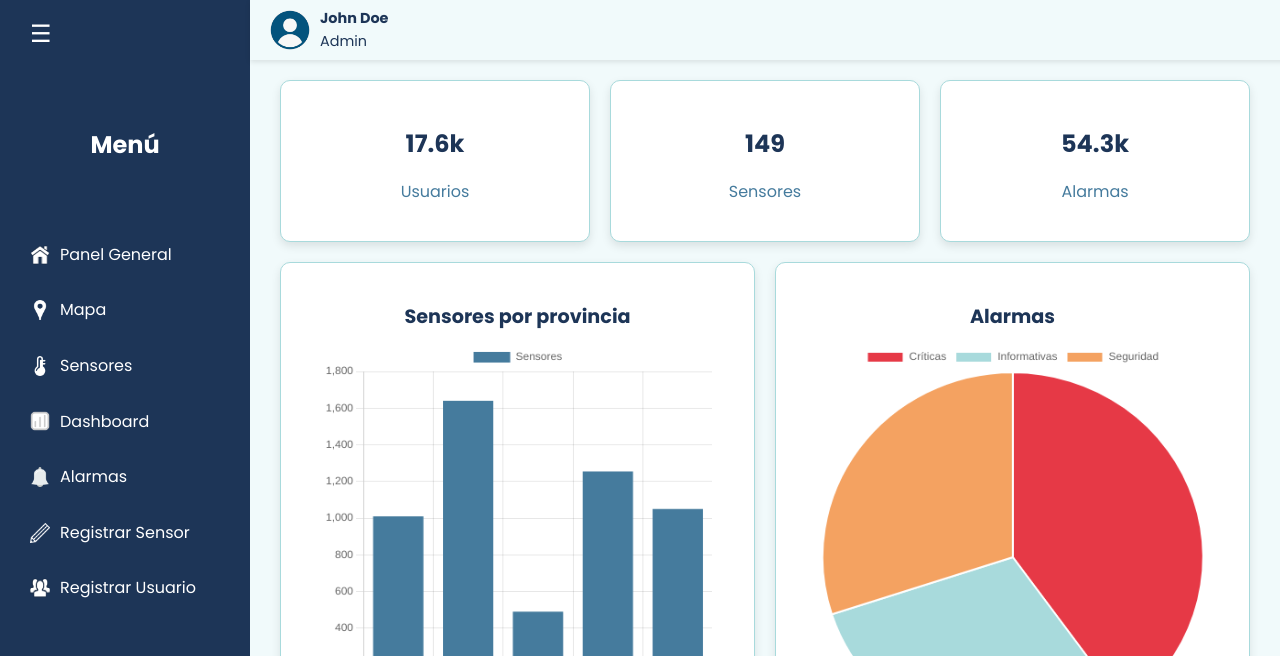
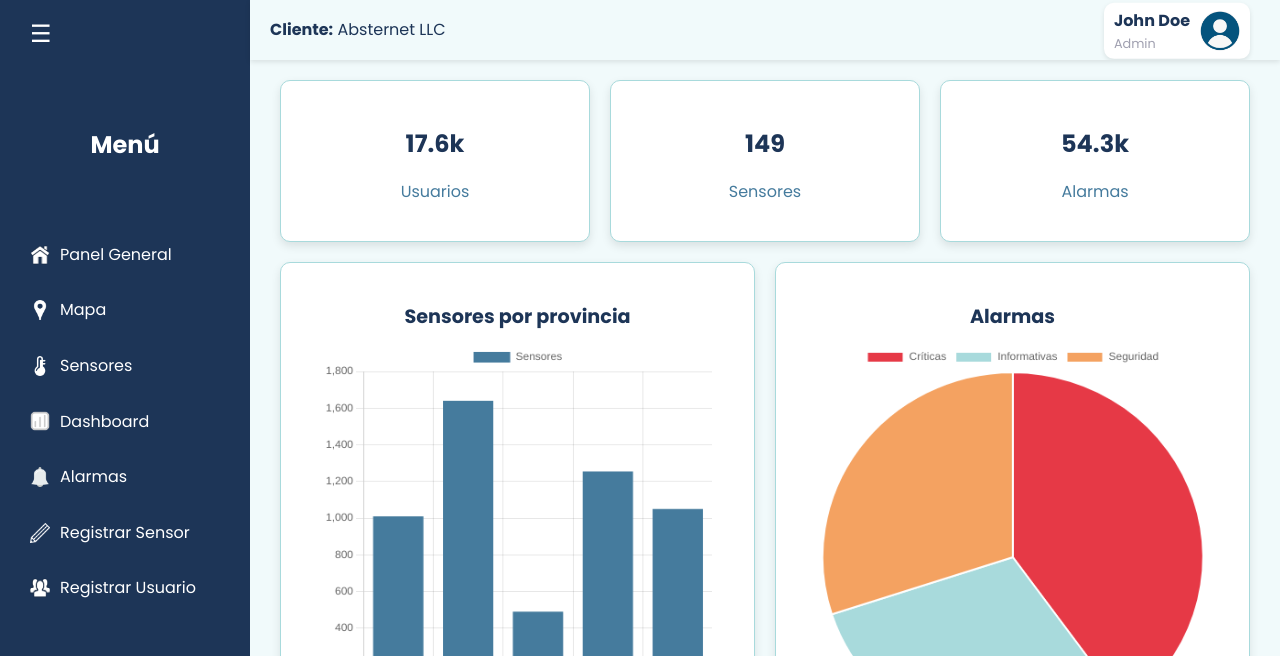
Before and after one commit to PauliLuna/ProyectoFinalSensores, a plain HTML site: page frontend/index.html in a window 1280 px wide. Shown: the top 656 px of the page. Drawn offline with nearby package versions, Linux system fonts and the light colour scheme.

Commit message:
Centered main content when the side bar menu is collpased, added lient to Top banner

```diff
--- a/frontend/index.html
+++ b/frontend/index.html
@@ -29,6 +29,9 @@
         </div>
     </div>
     <div class="top-banner">
+        <div class="client-info">
+            <p><strong>Cliente:</strong> <span id="client-name">Absternet LLC</span></p>
+        </div>
         <div class="user-info">
             <img src="assets/user-avatar.png" alt="User Avatar" class="user-avatar">
             <div class="user-details">
--- a/frontend/styles/style.css
+++ b/frontend/styles/style.css
@@ -155,7 +155,7 @@ body {
 .main-content {
     margin-left: 250px; /* Default sidebar width */
     padding: 80px 20px 20px; /* Add padding at the top to account for the top banner */
-    max-width: 1200px; /* Set a maximum width for the content */
+    max-width: calc(100% - 250px); /* Dynamically adjust width based on sidebar */
     transition: margin-left 0.3s ease, left 0.3s ease;
 }
 
@@ -167,7 +167,7 @@ body {
 
 .sidebar.collapsed ~ .main-content {
     margin-left: 80px; /* Collapsed sidebar width */
-    left: calc(80px + (100% - 80px - 1200px) / 2); /* Center the content */
+    max-width: calc(100% - 80px); /* Dynamically adjust width when sidebar is collapsed */
     padding: 80px 20px 20px; /* Ensure top padding remains consistent */
 }
 
@@ -426,28 +426,86 @@ button:hover {
     height: 60px;
     background-color: #F1FAFB; /* Light background */
     display: flex;
+    justify-content: flex-end; /* Changed from space-between to flex-end to make the user-info be on the right side. */
     align-items: center;
     padding: 0 20px;
     box-shadow: 0 2px 5px rgba(0, 0, 0, 0.1);
-    transition: left 0.3s ease, width 0.3s ease;
+    box-sizing: border-box; /* Changed from content-box to include padding and border in the element's total width and height. */
+    z-index: 1000; /* Ensure the top banner is above all other elements */
+    overflow: hidden; /* Prevent content from overflowing */
+    transition: left 0.3s ease, width 0.3s ease; /* Smooth transition for left and width */
+}
+
+.client-info {
+    font-size: 1rem;
+    color: #1D3557; /* Dark Blue */
+    position: absolute; /* Position it relative to the top banner */
+    left: 20px; /* Move it close to the sidebar */
+    top: 50%; /* Center it vertically */
+    transform: translateY(-50%); /* Adjust for vertical centering */
 }
 
 .user-info {
     display: flex;
     align-items: center;
+    gap: 10px; /* Add spacing between avatar and text */
+
+    padding: 5px 10px; /* Add padding for better spacing */
+    background-color: #FFFFFF; /* White background for contrast */
+    border-radius: 10px; /* Rounded corners for the container */
+    box-shadow: 0 2px 5px rgba(0, 0, 0, 0.1); /* Subtle shadow for better visibility */
+    box-sizing: border-box; /* Changed from content-box to include padding and border in the element's total width and height. */
+    max-width: 200px; /* Constrain the width of the user-info section */
+    overflow: hidden; /* Prevent content overflow */
+    white-space: nowrap; /* Prevent text wrapping */
+    text-overflow: ellipsis; /* Add ellipsis if text overflows */
+    position: relative; /* Position the user-info container */
+    flex-direction: row-reverse; /* Changed to make the avatar be on the right side and the details on the left side. */
+    right: 10px; /* Move it slightly to the left */
+    top: 50%; /* Center it vertically */
+    transform: translateY(-52%); /* Adjust for vertical centering */
 }
 
 .user-avatar {
     width: 40px;
     height: 40px;
     border-radius: 50%;
-    margin-right: 10px;
+    object-fit: cover; /* Ensure the avatar scales properly */
+    flex-shrink: 0; /* Prevent the avatar from shrinking */
+}
+
+/* User Details */
+.user-details {
+    display: flex;
+    flex-direction: column;
+    align-items: flex-start; /* Align text to the left */
+    overflow: hidden; /* Prevent text overflow */
+    box-sizing: border-box; /* Changed from content-box to include padding and border in the element's total width and height. */
+    width: fit-content; /* Added to make it fit the content inside. */
 }
 
 .user-details p {
     margin: 0;
     font-size: 0.9rem;
     color: #1D3557; /* Dark Blue */
+    box-sizing: border-box; /* Changed from content-box to include padding and border in the element's total width and height. */
+   white-space: nowrap; /* Added to prevent the name from wrapping to multiple lines. */
+}
+
+.user-details p:first-child {
+    font-weight: bold; /* Make the user name bold */
+    font-size: 1rem; /* Slightly larger font for the name */
+    overflow: hidden; /* Prevent text overflow */
+    text-overflow: ellipsis; /* Add ellipsis if text overflows */
+    white-space: nowrap; /* Prevent text wrapping */
+}
+
+.user-details p:last-child {
+    font-size: 0.8rem; /* Smaller font for the role */
+    color: #A0A0B0; /* Neutral gray for the role */
+    overflow: hidden; /* Prevent text overflow */
+    text-overflow: ellipsis; /* Add ellipsis if text overflows */
+    white-space: nowrap; /* Prevent text wrapping */
 }
 
 .notifications {
@@ -632,6 +690,9 @@ button:hover {
     flex-direction: column; /* Stack title and chart vertically */
     justify-content: flex-start; /* Align title at the top */
     align-items: center; /* Center the chart horizontally */
+    position: relative; /* Ensure charts are positioned relative to their container */
+    z-index: 1; /* Ensure charts stay below the top banner */
+    overflow: hidden; /* Prevent charts from overflowing their container */
 }
 
 .chart-container h3 {
```
Also changed, not shown: frontend/alarmas.html (+3 -0 lines), frontend/dashboard.html (+3 -0 lines), frontend/register_camera.html (+3 -0 lines), frontend/register_sensor.html (+3 -0 lines), frontend/register_user.html (+3 -0 lines).
